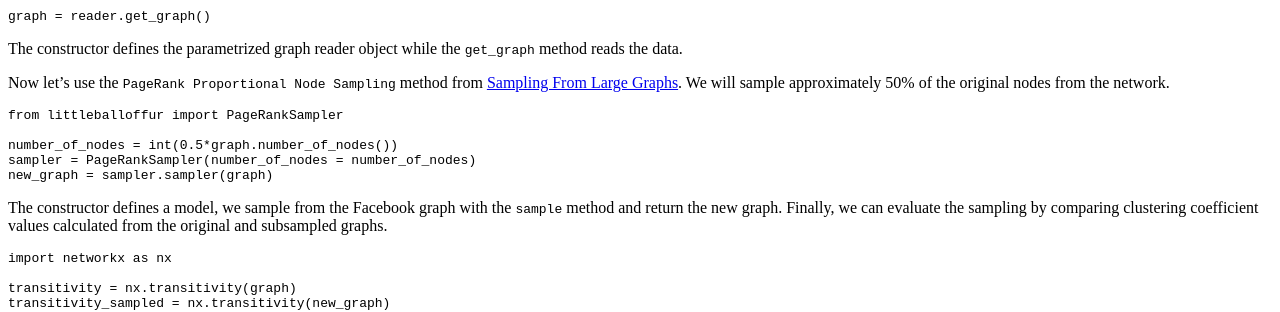
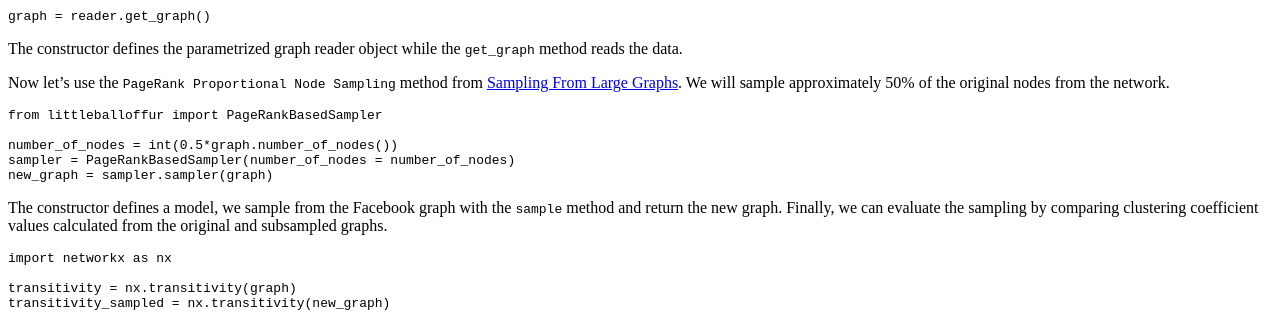
Before and after one commit to benedekrozemberczki/littleballoffur, a Sphinx documentation site: the page built from docs/source/notes/introduction.rst, in a window 1280 px wide and 900 px high, scrolled down 2392 px. Shown: the part 152-464 px from the top of the window. Built offline with Sphinx 7.4.7 and the Read the Docs theme 2.0.0, drawn with Linux system fonts in a browser that asks for light colours; pages that are not in the unit, such as notebooks, are missing from menus.

Commit message:
Docs update

```diff
--- a/docs/source/notes/introduction.rst
+++ b/docs/source/notes/introduction.rst
@@ -96,10 +96,10 @@ Now let's use the ``PageRank Proportional Node Sampling`` method from `Sampling
 
 .. code-block:: python
 
-    from littleballoffur import PageRankSampler
+    from littleballoffur import PageRankBasedSampler
 
     number_of_nodes = int(0.5*graph.number_of_nodes())
-    sampler = PageRankSampler(number_of_nodes = number_of_nodes)
+    sampler = PageRankBasedSampler(number_of_nodes = number_of_nodes)
     new_graph = sampler.sampler(graph)
 
 The constructor defines a model, we sample from the Facebook graph with the ``sample`` method and return the new graph. Finally, we can evaluate the sampling by comparing clustering coefficient values calculated from the original and subsampled graphs.
```
